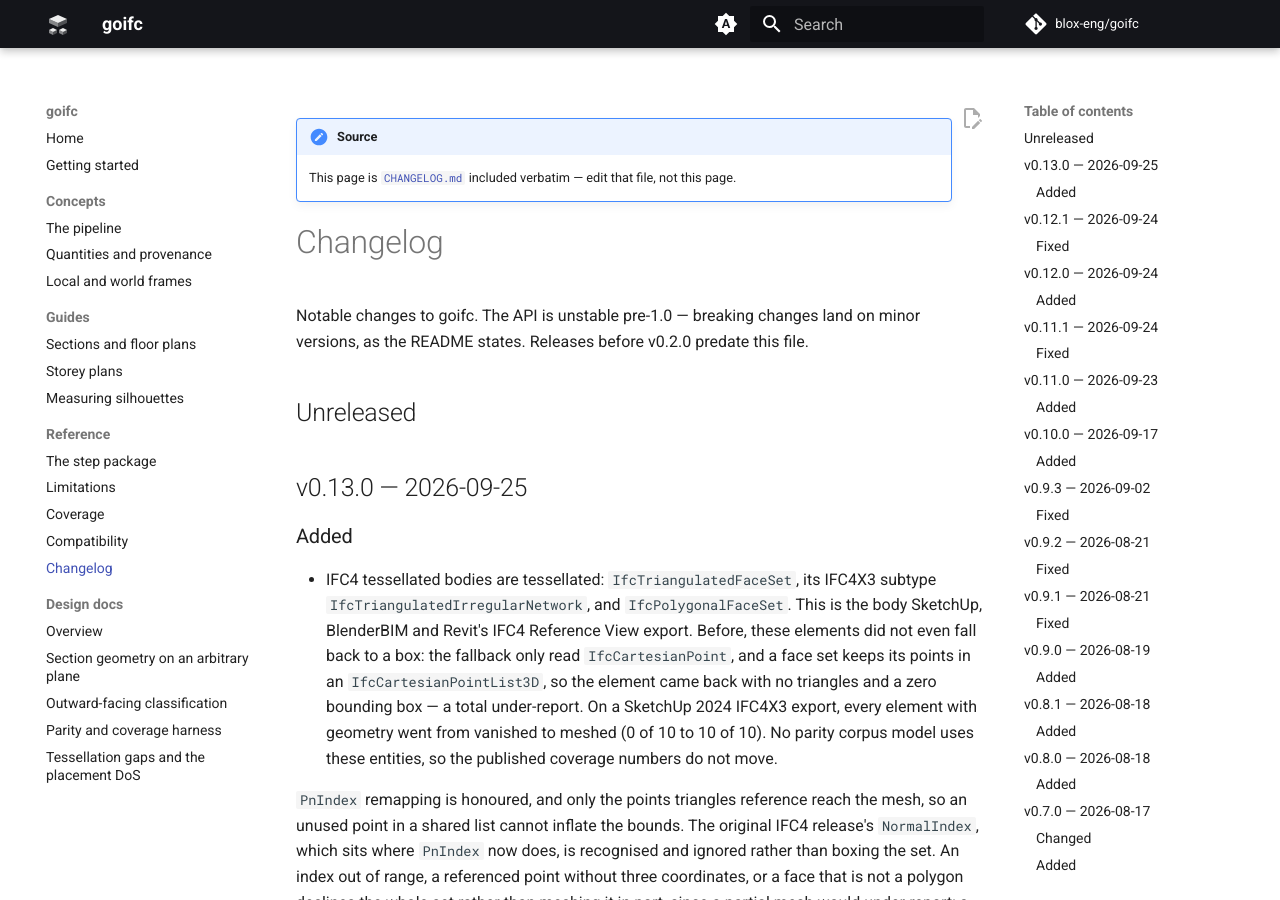
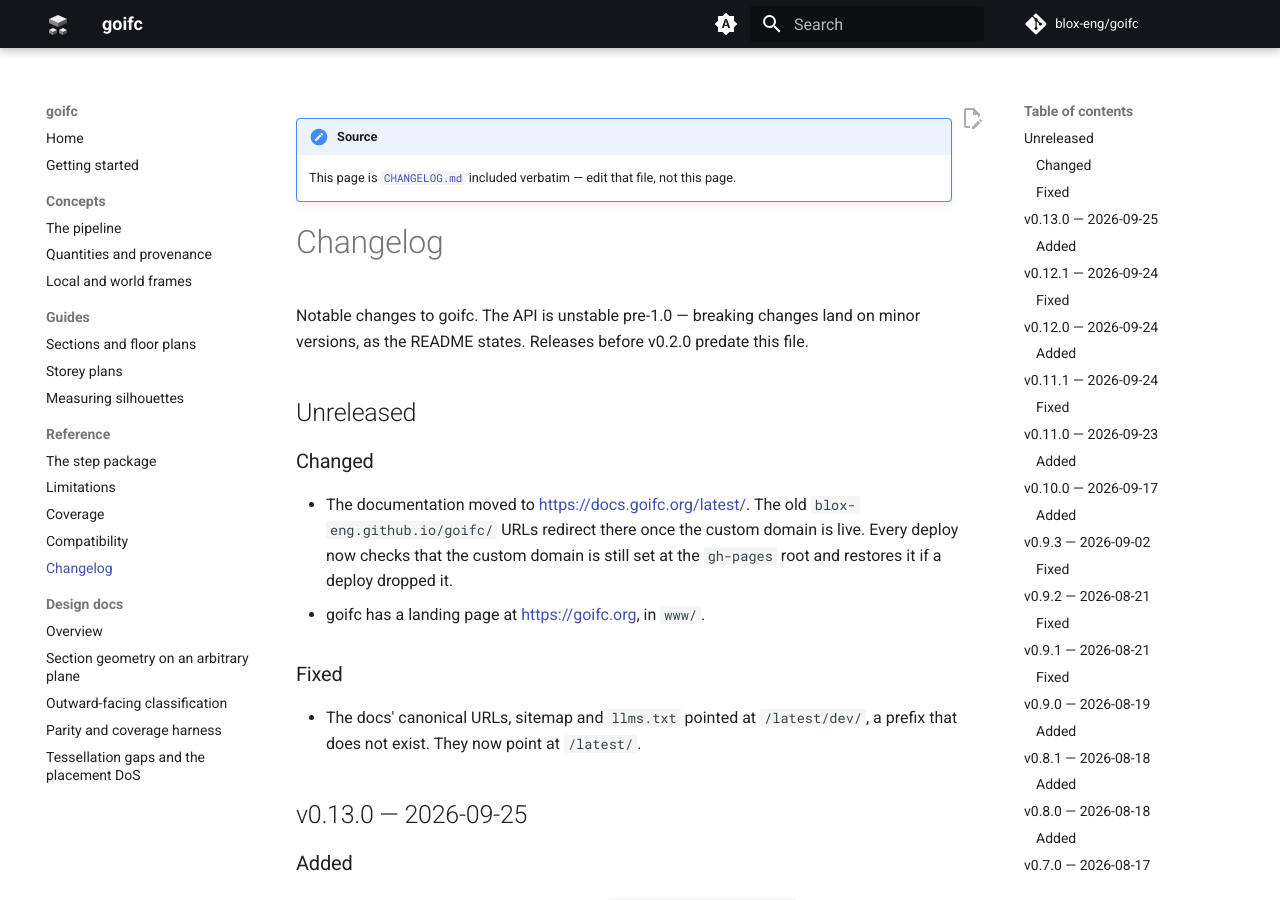
Before and after one commit to blox-eng/goifc, an MkDocs documentation site: the page built from docs/changelog.md, in a window 1280 px wide and 900 px high. Built offline with MkDocs 1.6.1 and Material for MkDocs 9.7.7, drawn with Linux system fonts in a browser that asks for light colours; comment, search, counter and statistics services are not loaded; the version menu is left out.

Commit message:
docs: move the docs to docs.goifc.org (#57)
site_url moves to the new host, and every link off the old
blox-eng.github.io prefix follows it.

mike owns gh-pages, and Pages reads the custom domain from a CNAME at its
root, so the deploy job now ends by checking that file, restoring it if a
deploy dropped it, and failing if it is still wrong. Verified against a
copy of the real gh-pages: mike keeps a root CNAME across deploys, and the
step restores one that was removed.

site_url is the host root plus mike's canonical_version: latest, rather
than a site_url ending in /latest/. mike appends the version to site_url,
which is why canonical URLs, the sitemap and llms.txt on the live site
point at /latest/dev/, a prefix that does not exist.

Co-Authored-By: Claude Opus 5.5 (1M context) <noreply@anthropic.com>

```diff
--- a/CHANGELOG.md
+++ b/CHANGELOG.md
@@ -18,6 +18,19 @@ minor versions, as the README states. Releases before v0.2.0 predate this file.
      the v0.9.2 entry was lost until this commit. -->
 
 ## Unreleased
+
+### Changed
+
+- The documentation moved to <https://docs.goifc.org/latest/>. The old
+  `blox-eng.github.io/goifc/` URLs redirect there once the custom domain is
+  live. Every deploy now checks that the custom domain is still set at the
+  `gh-pages` root and restores it if a deploy dropped it.
+- goifc has a landing page at <https://goifc.org>, in `www/`.
+
+### Fixed
+
+- The docs' canonical URLs, sitemap and `llms.txt` pointed at `/latest/dev/`,
+  a prefix that does not exist. They now point at `/latest/`.
 
 ## v0.13.0 — 2026-09-25
 
@@ -179,7 +192,7 @@ minor versions, as the README states. Releases before v0.2.0 predate this file.
 
   The polygons must already be in ONE plane's frame; nothing here can detect a
   mismatch. Detail below the boundary walk's existing 1e-5 m weld is not detail
-  it can see. See [measuring silhouettes](https://blox-eng.github.io/goifc/latest/guides/measuring-silhouettes/).
+  it can see. See [measuring silhouettes](https://docs.goifc.org/latest/guides/measuring-silhouettes/).
 
 ## v0.9.3 — 2026-09-02
 
--- a/mkdocs.yml
+++ b/mkdocs.yml
@@ -2,9 +2,12 @@ site_name: goifc
 site_description: Read an IFC model from Go. No CGO, no IfcOpenShell, no OCCT, no Python sidecar.
 # mike serves every version under its own prefix and writes only a root
 # index.html redirect — there is no per-page redirect at the bare root. So the
-# canonical URL, and every URL emitted into llms.txt, must carry the `latest`
-# alias or it 404s.
-site_url: https://blox-eng.github.io/goifc/latest/
+# canonical URL, and every URL emitted into llms.txt and the sitemap, must carry
+# the `latest` alias or it 404s. That alias is added by the mike plugin's
+# canonical_version below, not here: mike appends the version to site_url on
+# every deploy, so a site_url that already ended in /latest/ came out as
+# /latest/dev/ — a prefix that does not exist.
+site_url: https://docs.goifc.org/
 repo_url: https://github.com/blox-eng/goifc
 repo_name: blox-eng/goifc
 # Wires the "edit this page" pencil on every page straight to the file on main.
@@ -56,6 +59,11 @@ theme:
 
 plugins:
   - search
+  # Listed explicitly only to set canonical_version; mike injects itself
+  # otherwise. Every deployed version, dev included, names /latest/ as the
+  # canonical page, which is the one a search engine or an agent should keep.
+  - mike:
+      canonical_version: latest
   # Emits /llms.txt so an agent pulling these docs gets the prose without the
   # navigation chrome. Cheap to publish, and this library is one an agent is
   # plausibly reading on a user's behalf.
```
Also changed, not shown: CONTRIBUTING.md (+6 -1 lines), README.md (+12 -12 lines), 1 other file.
